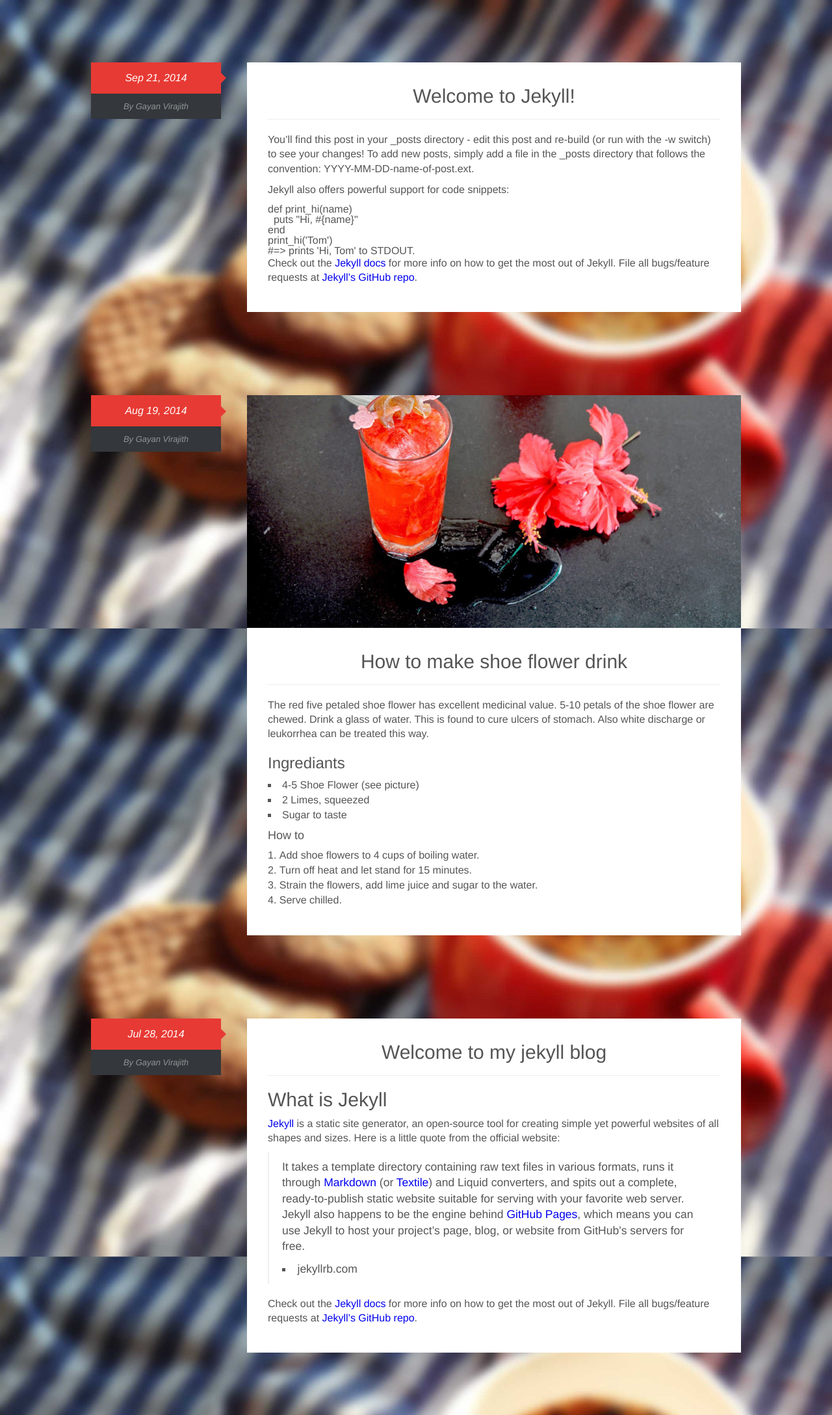
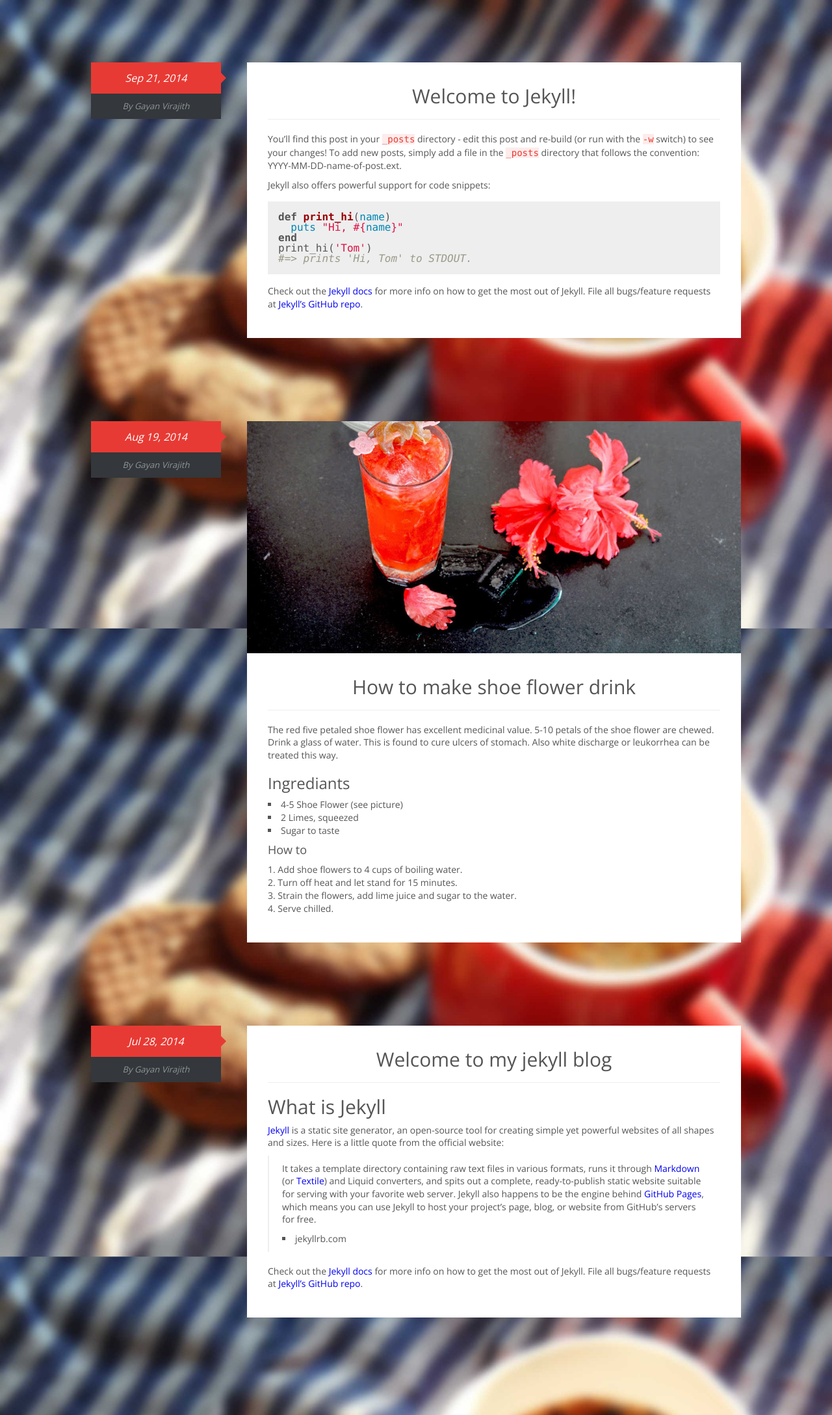
Before and after one commit to gayanvirajith/nugo, a Jekyll site: the page built from index.html, in a window 1280 px wide. Shown: the whole page at 65% size. Built offline with Jekyll 4.4.1, drawn with Linux system fonts in a browser that asks for light colours.

Commit message:
typography ad syntax style changes

```diff
--- /dev/null
+++ b/assets/css/_sass/base/_syntax.scss
@@ -0,0 +1,60 @@
+.highlight  { background: #ffffff; }
+.highlight .c { color: #999988; font-style: italic } /* Comment */
+.highlight .err { color: #a61717; background-color: #e3d2d2 } /* Error */
+.highlight .k { font-weight: bold } /* Keyword */
+.highlight .o { font-weight: bold } /* Operator */
+.highlight .cm { color: #999988; font-style: italic } /* Comment.Multiline */
+.highlight .cp { color: #999999; font-weight: bold } /* Comment.Preproc */
+.highlight .c1 { color: #999988; font-style: italic } /* Comment.Single */
+.highlight .cs { color: #999999; font-weight: bold; font-style: italic } /* Comment.Special */
+.highlight .gd { color: #000000; background-color: #ffdddd } /* Generic.Deleted */
+.highlight .gd .x { color: #000000; background-color: #ffaaaa } /* Generic.Deleted.Specific */
+.highlight .ge { font-style: italic } /* Generic.Emph */
+.highlight .gr { color: #aa0000 } /* Generic.Error */
+.highlight .gh { color: #999999 } /* Generic.Heading */
+.highlight .gi { color: #000000; background-color: #ddffdd } /* Generic.Inserted */
+.highlight .gi .x { color: #000000; background-color: #aaffaa } /* Generic.Inserted.Specific */
+.highlight .go { color: #888888 } /* Generic.Output */
+.highlight .gp { color: #555555 } /* Generic.Prompt */
+.highlight .gs { font-weight: bold } /* Generic.Strong */
+.highlight .gu { color: #aaaaaa } /* Generic.Subheading */
+.highlight .gt { color: #aa0000 } /* Generic.Traceback */
+.highlight .kc { font-weight: bold } /* Keyword.Constant */
+.highlight .kd { font-weight: bold } /* Keyword.Declaration */
+.highlight .kp { font-weight: bold } /* Keyword.Pseudo */
+.highlight .kr { font-weight: bold } /* Keyword.Reserved */
+.highlight .kt { color: #445588; font-weight: bold } /* Keyword.Type */
+.highlight .m { color: #009999 } /* Literal.Number */
+.highlight .s { color: #d14 } /* Literal.String */
+.highlight .na { color: #008080 } /* Name.Attribute */
+.highlight .nb { color: #0086B3 } /* Name.Builtin */
+.highlight .nc { color: #445588; font-weight: bold } /* Name.Class */
+.highlight .no { color: #008080 } /* Name.Constant */
+.highlight .ni { color: #800080 } /* Name.Entity */
+.highlight .ne { color: #990000; font-weight: bold } /* Name.Exception */
+.highlight .nf { color: #990000; font-weight: bold } /* Name.Function */
+.highlight .nn { color: #555555 } /* Name.Namespace */
+.highlight .nt { color: #000080 } /* Name.Tag */
+.highlight .nv { color: #008080 } /* Name.Variable */
+.highlight .ow { font-weight: bold } /* Operator.Word */
+.highlight .w { color: #bbbbbb } /* Text.Whitespace */
+.highlight .mf { color: #009999 } /* Literal.Number.Float */
+.highlight .mh { color: #009999 } /* Literal.Number.Hex */
+.highlight .mi { color: #009999 } /* Literal.Number.Integer */
+.highlight .mo { color: #009999 } /* Literal.Number.Oct */
+.highlight .sb { color: #d14 } /* Literal.String.Backtick */
+.highlight .sc { color: #d14 } /* Literal.String.Char */
+.highlight .sd { color: #d14 } /* Literal.String.Doc */
+.highlight .s2 { color: #d14 } /* Literal.String.Double */
+.highlight .se { color: #d14 } /* Literal.String.Escape */
+.highlight .sh { color: #d14 } /* Literal.String.Heredoc */
+.highlight .si { color: #d14 } /* Literal.String.Interpol */
+.highlight .sx { color: #d14 } /* Literal.String.Other */
+.highlight .sr { color: #009926 } /* Literal.String.Regex */
+.highlight .s1 { color: #d14 } /* Literal.String.Single */
+.highlight .ss { color: #990073 } /* Literal.String.Symbol */
+.highlight .bp { color: #999999 } /* Name.Builtin.Pseudo */
+.highlight .vc { color: #008080 } /* Name.Variable.Class */
+.highlight .vg { color: #008080 } /* Name.Variable.Global */
+.highlight .vi { color: #008080 } /* Name.Variable.Instance */
+.highlight .il { color: #009999 } /* Literal.Number.Integer.Long */
--- a/assets/css/_sass/base/_type.scss
+++ b/assets/css/_sass/base/_type.scss
@@ -81,6 +81,7 @@ i, em { font-style: italic; }
 p {
   margin: 0 0 ($line-height-computed / 2);
   line-height: 1.4;
+  font-size: $font-size-h5;
 }
 
 .lead {
@@ -128,6 +129,7 @@ p {
 
 ul,
 ol {
+  font-size: $font-size-h5;
   margin-top: 0;
   margin-bottom: ($line-height-computed / 2);
   ul,
--- a/assets/css/main.scss
+++ b/assets/css/main.scss
@@ -7,6 +7,8 @@
 @import "base/all";
 
 @import "modules/all";
+
+@import "base/syntax";
 
 html * {
   -webkit-font-smoothing: antialiased;
@@ -55,3 +57,76 @@ hr {
   margin: ($line-height-computed * .15) 0 $line-height-computed;
   border-bottom: 1px solid $page-header-border-color;
 }
+
+/* --------------------------------
+
+Code snippets
+
+--------------------------------- */
+code, pre {
+  font-family: Menlo, Monaco, "Courier New", monospace !important;
+}
+code {
+  padding: .25em .5em;
+  font-size: 85%;
+  color: $color-1;
+  background-color: lighten($color-1, 40%);
+}
+pre {
+  display: block;
+  margin-top: 0;
+  margin-bottom: 1em;
+  padding: 2em;
+  @include font-size(12px);
+  line-height: 1.4;
+  white-space: pre;
+  white-space: pre-wrap;
+  word-break: break-all;
+  word-wrap: break-word;
+  background-color: $gray-lighter;
+  border: 1px solid $gray-dark;
+  code {
+    font-size: 100%;
+    color: inherit;
+    background-color: transparent;
+  }
+
+  @include MQ(M) {
+    @include font-size(14px);
+  }
+}
+
+.highlight {
+  margin-bottom: 1em;
+  margin-top: 1em;
+  pre {
+    margin-bottom: 0;
+    padding: 1em;
+  }
+}
+
+/* Gist via GitHub Pages */
+.gist .gist-file {
+  font-family: Menlo, Monaco, "Courier New", monospace !important;
+  margin: 1em 0;
+}
+.gist .markdown-body {
+  padding: 15px;
+}
+.gist pre {
+  padding: 0;
+  background-color: transparent;
+}
+.gist .gist-file .gist-data {
+  font-size: 12px;
+  @include MQ(M) {
+    font-size: 14px !important;
+  }
+  line-height: 1.4;
+}
+.gist code {
+  padding: 0;
+  color: inherit;
+  background-color: transparent;
+  border-radius: 0;
+}
--- a/index.html
+++ b/index.html
@@ -2,7 +2,7 @@
 layout: default
 ---
 {% for post in site.posts %}
-	<div class="post-container" data-sr="enter bottom">
+	<div class="post-container" data-sr="enter bottom and scale up 5% over 1s">
 		<div class="post-meta">
 			<span class="meta">
 				{{ post.date | date: "%b %-d, %Y" }}
```
Also changed, not shown: _layouts/default.html (+5 -8 lines), _includes/css/atf.css.
